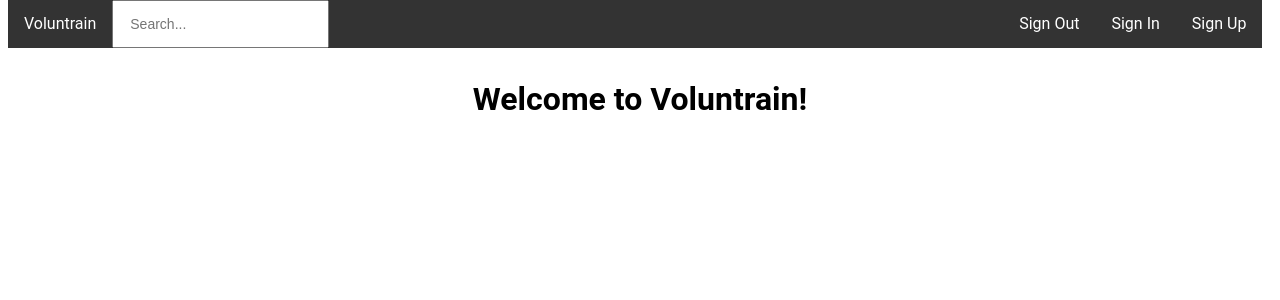
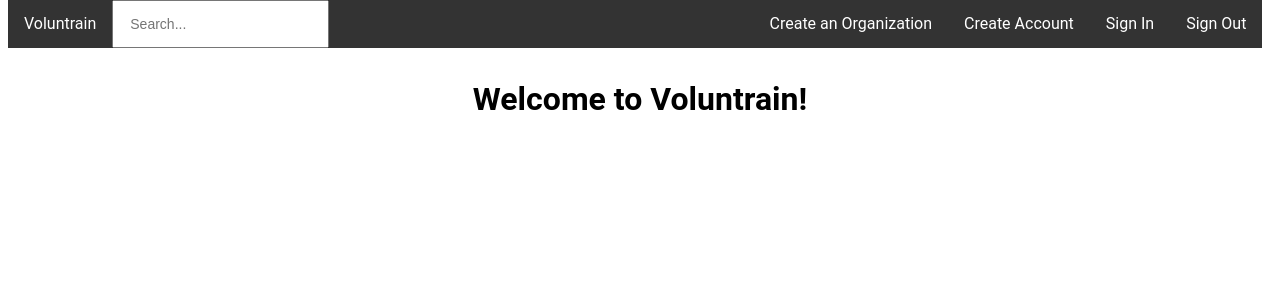
Before and after one commit to ShannonFeng/Voluntrain, an Angular app: page / in a window 1280 px wide. Shown: the top 300 px of the page. Built offline with nearby package versions, Linux system fonts and the light colour scheme.

Commit message:
Added Create an Org button to navbar

```diff
--- a/src/app/app-routing.module.ts
+++ b/src/app/app-routing.module.ts
@@ -4,11 +4,13 @@
 import { UserLoginFormComponent } from './user-login-form/user-login-form.component';
 import { HomeComponent } from './home/home.component';
 import { CreateaccountComponent } from './createaccount/createaccount.component';
+import { OrgFormComponent } from './org-form/org-form.component';
 
 const routes: Routes = [
   { path: '', component: HomeComponent},
   { path: 'user-login-form', component: UserLoginFormComponent},
-  { path: 'createaccount', component: CreateaccountComponent}
+  { path: 'createaccount', component: CreateaccountComponent},
+  { path: 'org-form', component: OrgFormComponent},
 ];
 
 @NgModule({
--- a/src/app/navbar/navbar.component.html
+++ b/src/app/navbar/navbar.component.html
@@ -2,9 +2,9 @@
     <ul>
     <li><a routerLink="/">Voluntrain</a></li>
     <li><input type="text" placeholder="Search..."></li>
-    <li style="float:right"><a routerLink="/createaccount">Sign Up</a></li>
+    <li style="float:right"><a routerLink="/">Sign Out</a></li>
     <li style="float:right"><a routerLink="/user-login-form">Sign In</a></li>
-    <li style="float:right"><a routerLink="/">Sign Out</a></li>
-
+    <li style="float:right"><a routerLink="/createaccount">Create Account</a></li>
+    <li style="float:right"><a routerLink="/org-form">Create an Organization</a></li>
     </ul>
 </div>
```
